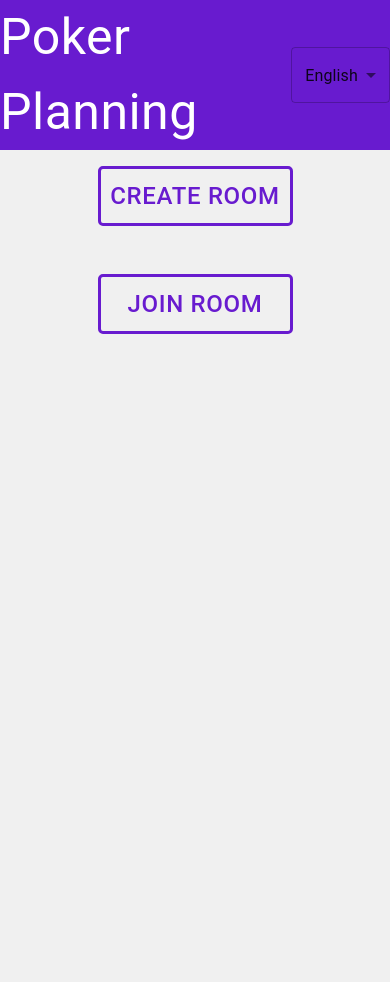
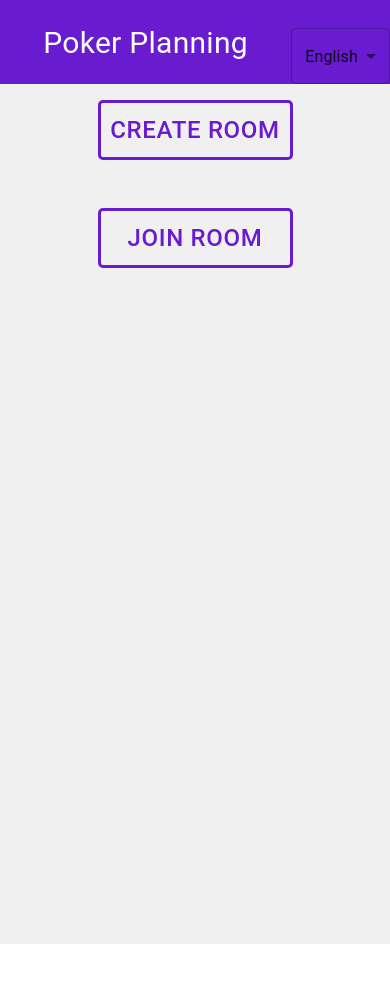
Before and after one commit to BARmonse/PokerPlanning, a React (Vite) app in the folder client/: page / in a window 390 px wide. Shown: the top 982 px of the page. After the commit the page ends 944 px from the top, so only its background shows below. Built offline with nearby package versions, Linux system fonts and the light colour scheme.

Commit message:
Making header responsive

```diff
--- a/client/src/components/Header.tsx
+++ b/client/src/components/Header.tsx
@@ -4,6 +4,8 @@ import {
   Select,
   SelectChangeEvent,
   Typography,
+  useMediaQuery,
+  useTheme,
 } from '@mui/material';
 import { useState } from 'react';
 import { Language } from '../enums/Language';
@@ -11,10 +13,17 @@ import {
   headerContainerStyle,
   headerTitleStyle,
   languageSelectStyle,
+  mobileHeaderTitleStyle,
+  selectLanguageContainerStyle,
+  titleContainerStyle,
 } from '../styles/Header';
 import { useTranslation } from 'react-i18next';
+import { POKER_PLANNING } from '../constants/constants';
 
 export const Header = () => {
+  const theme = useTheme();
+  const isMobile = useMediaQuery(theme.breakpoints.down('sm'));
+
   const { t, i18n } = useTranslation();
 
   const [language, setLanguage] = useState<string>(Language.ENGLISH);
@@ -26,7 +35,12 @@ export const Header = () => {
 
   return (
     <Box sx={headerContainerStyle}>
-      <Typography sx={headerTitleStyle}>Poker Planning</Typography>
+      <Box sx={titleContainerStyle}>
+        <Typography sx={isMobile ? mobileHeaderTitleStyle : headerTitleStyle}>
+          {POKER_PLANNING}
+        </Typography>
+      </Box>
+      <Box sx={selectLanguageContainerStyle}>
         <Select
           sx={languageSelectStyle}
           labelId="language"
@@ -38,5 +52,6 @@ export const Header = () => {
           <MenuItem value={Language.SPANISH}>{t('spanish')}</MenuItem>
         </Select>
       </Box>
+    </Box>
   );
 };
--- a/client/src/constants/constants.ts
+++ b/client/src/constants/constants.ts
@@ -1,2 +1,3 @@
 export const SIX_CHARACTERS_PATTERN = /^[a-z0-9_-]{6,6}$/;
 export const WEB_SOCKET_URL = 'WS://localhost:8080/ws';
+export const POKER_PLANNING = 'Poker Planning';
--- a/client/src/styles/Header.ts
+++ b/client/src/styles/Header.ts
@@ -5,17 +5,32 @@ export const headerContainerStyle: SxProps = {
   display: 'flex',
   minHeight: '10vh',
   backgroundColor: Colors.NICE_PURPLE,
-  justifyContent: 'center',
-  alignContent: 'flex-end',
+  alignItems: 'center',
+  justifyContent: 'space-between',
   flex: '0 0 auto',
   marginBottom: '4%',
+};
+
+export const titleContainerStyle: SxProps = {
+  margin: 'auto',
 };
 
 export const headerTitleStyle: SxProps = {
   display: 'flex',
   alignSelf: 'center',
   color: Colors.WHITE,
-  fontSize: '50px',
+  fontSize: '3.125rem',
+};
+
+export const mobileHeaderTitleStyle: SxProps = {
+  display: 'flex',
+  alignSelf: 'center',
+  color: Colors.WHITE,
+  fontSize: '1.875rem',
+};
+
+export const selectLanguageContainerStyle: SxProps = {
+  alignSelf: 'flex-end',
 };
 
 export const languageSelectStyle: SxProps = {
```
Lines whose indentation alone changed are shown as unchanged.
